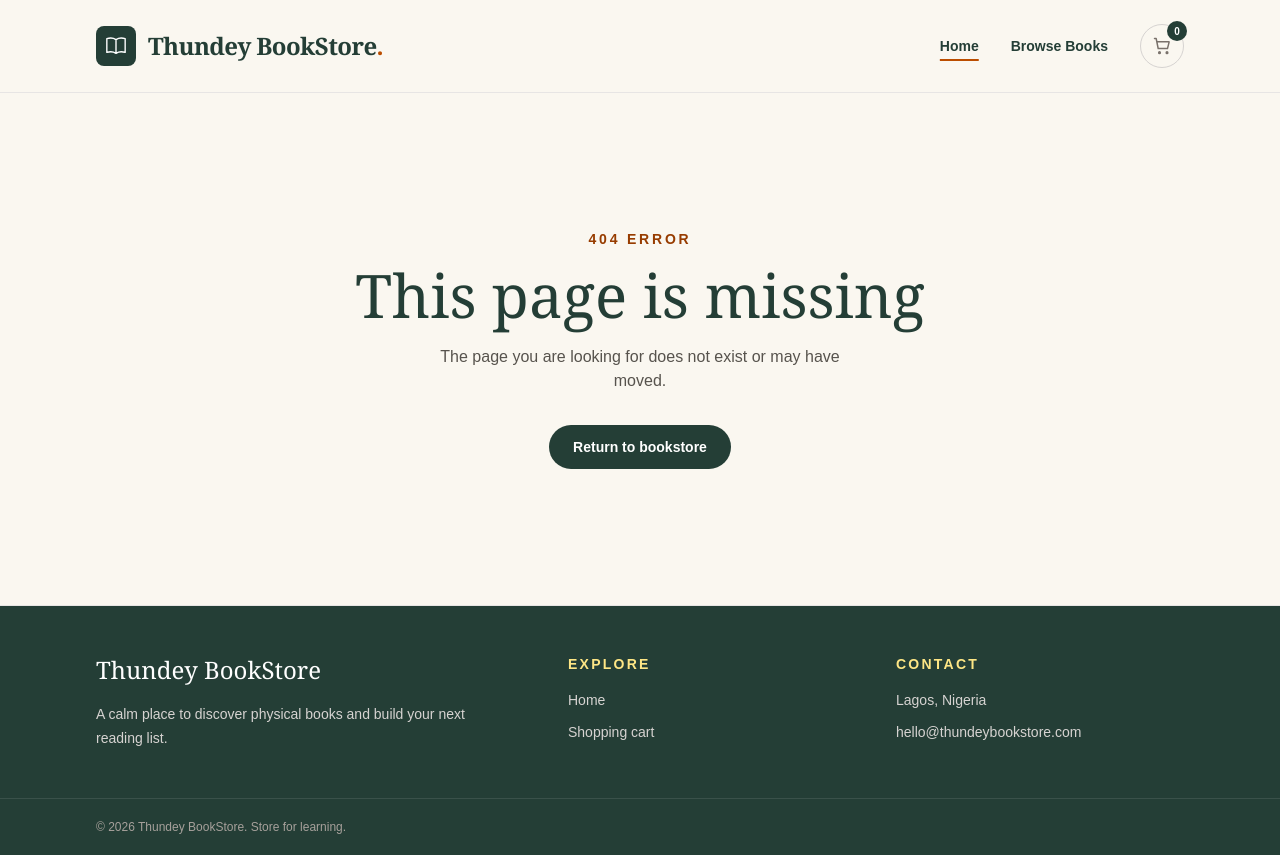
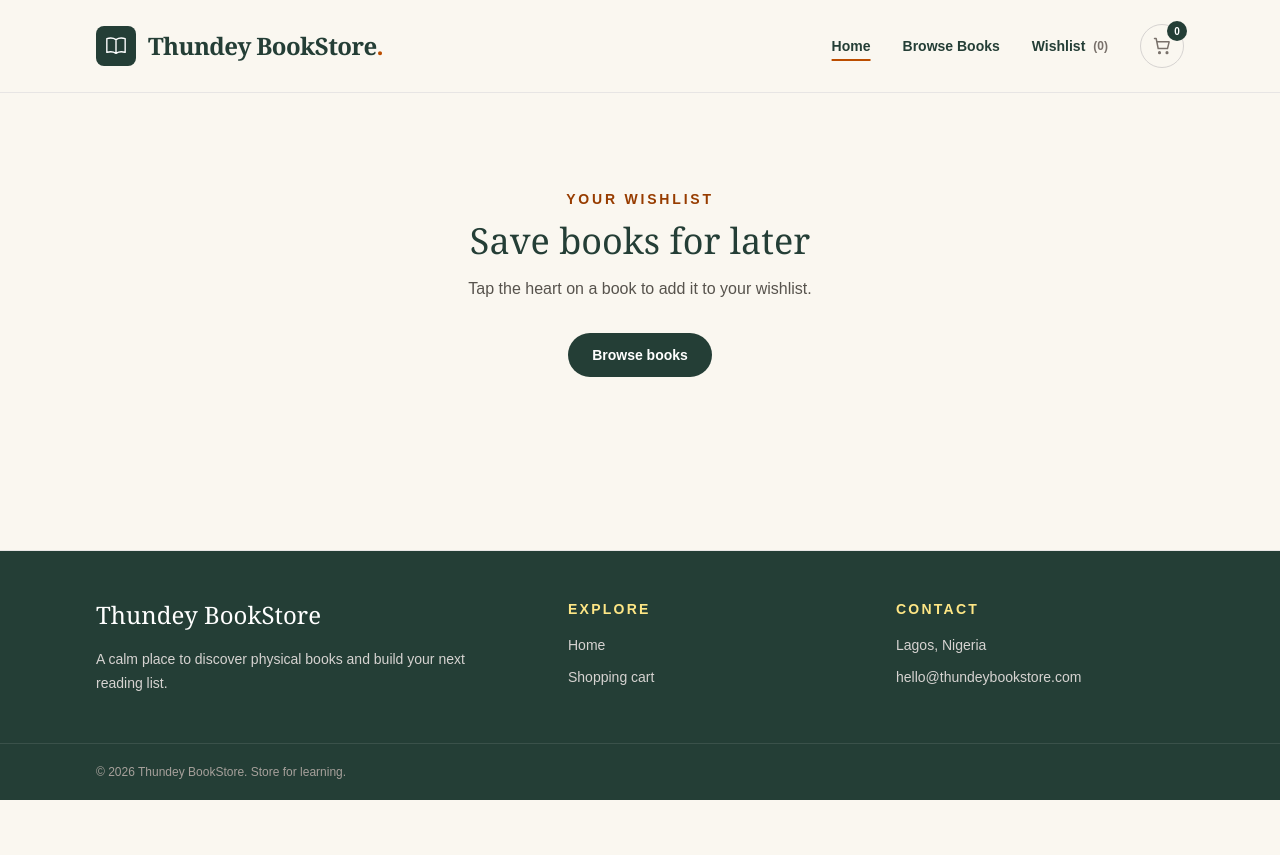
Before and after one commit to aliumuhammad2000-dev/online-bookstore, a React (Vite) app: page /wishlist in a window 1280 px wide. After the commit the page ends 800 px from the top, so only its background shows below. Built offline with nearby package versions, Linux system fonts and the light colour scheme.

Commit message:
build wishlistcontext and wishlistpage

```diff
--- a/src/App.jsx
+++ b/src/App.jsx
@@ -1,6 +1,7 @@
 import { useMemo, useState } from 'react'
 import { BrowserRouter, Route, Routes } from 'react-router-dom'
 import { CartProvider } from './context/CartContext'
+import { WishlistProvider } from './context/WishlistContext'
 import Header from './components/Header'
 import Footer from './components/Footer'
 import Hero from './components/Hero'
@@ -13,6 +14,7 @@ import CartPage from './pages/CartPage'
 import CheckoutPage from './pages/CheckoutPage'
 import OrderConfirmationPage from './pages/OrderConfirmationPage'
 import NotFoundPage from './pages/NotFoundPage'
+import WishlistPage from './pages/WishlistPage'
 import { books } from './data/books'
 
 function HomePage() {
@@ -58,7 +60,8 @@ function HomePage() {
 export default function App() {
   return (
     <CartProvider>
-      <BrowserRouter>
+      <WishlistProvider>
+        <BrowserRouter>
         <div className="flex min-h-screen flex-col">
           <Header />
           <div className="flex-1">
@@ -68,12 +71,14 @@ export default function App() {
               <Route path="/cart" element={<CartPage />} />
               <Route path="/checkout" element={<CheckoutPage />} />
               <Route path="/order-confirmation" element={<OrderConfirmationPage />} />
+              <Route path="/wishlist" element={<WishlistPage />} />
               <Route path="*" element={<NotFoundPage />} />
             </Routes>
           </div>
           <Footer />
         </div>
-      </BrowserRouter>
+        </BrowserRouter>
+      </WishlistProvider>
     </CartProvider>
   )
 }
--- a/src/components/BookCard.jsx
+++ b/src/components/BookCard.jsx
@@ -1,19 +1,35 @@
 import { Link } from 'react-router-dom'
 import { useCart } from '../context/CartContext'
+import { useWishlist } from '../context/WishlistContext'
 import { formatNaira } from '../utils/currency'
 
 export default function BookCard({ id, title, author, price, cover }) {
   const { addToCart } = useCart()
+  const { toggleWishlist, isInWishlist } = useWishlist()
+  const saved = isInWishlist(id)
 
   return (
     <article className="motion-hover-lift flex h-full w-full max-w-xs flex-col overflow-hidden rounded-2xl border border-stone-200 bg-white">
-      <Link
+      <div className="relative">
+        <Link
         to={`/books/${id}`}
         aria-label={`View details for ${title}`}
         className="flex h-60 shrink-0 items-center justify-center bg-[#eee7d9] p-6"
       >
         <img src={cover} alt={`${title} book cover`} width="360" height="520" loading="lazy" className="h-full w-auto max-w-full rounded-r-sm object-contain shadow-lg" />
-      </Link>
+        </Link>
+        <button
+          type="button"
+          aria-label={saved ? `Remove ${title} from wishlist` : `Save ${title} to wishlist`}
+          aria-pressed={saved}
+          onClick={() => toggleWishlist({ id, title, author, price, cover })}
+          className={`absolute right-3 top-3 flex size-10 items-center justify-center rounded-full border bg-white/95 shadow-sm transition hover:scale-105 ${saved ? 'border-amber-700 text-amber-700' : 'border-stone-300 text-stone-500'}`}
+        >
+          <svg aria-hidden="true" className="size-5" viewBox="0 0 24 24" fill={saved ? 'currentColor' : 'none'} stroke="currentColor" strokeWidth="1.8" strokeLinecap="round" strokeLinejoin="round">
+            <path d="M20.8 8.7c0 5.5-8.8 10.3-8.8 10.3S3.2 14.2 3.2 8.7A4.7 4.7 0 0 1 12 6.3a4.7 4.7 0 0 1 8.8 2.4Z" />
+          </svg>
+        </button>
+      </div>
       <div className="flex flex-1 flex-col p-5">
         <h2 className="font-serif text-xl font-bold leading-snug text-[#243e36]">
           <Link to={`/books/${id}`} className="underline decoration-transparent underline-offset-4 transition hover:decoration-amber-700">
--- a/src/components/Header.jsx
+++ b/src/components/Header.jsx
@@ -1,11 +1,13 @@
 import { useRef, useState } from 'react'
 import { Link, NavLink, useLocation, useNavigate } from 'react-router-dom'
 import { useCart } from '../context/CartContext'
+import { useWishlist } from '../context/WishlistContext'
 
 export default function Header() {
   const [isMenuOpen, setIsMenuOpen] = useState(false)
   const menuButtonRef = useRef(null)
   const { cartCount } = useCart()
+  const { wishlistCount } = useWishlist()
   const location = useLocation()
   const navigate = useNavigate()
 
@@ -64,6 +66,14 @@ export default function Header() {
           >
             Browse Books
           </Link>
+          <Link
+            to="/wishlist"
+            onClick={closeMenu}
+            className="flex items-center gap-2 rounded-md px-3 py-3 text-sm font-semibold text-[#243e36] hover:text-amber-800 md:px-0"
+          >
+            Wishlist
+            <span className="text-xs text-stone-500">({wishlistCount})</span>
+          </Link>
           <button
             type="button"
             aria-label={`Shopping cart, ${cartCount} ${cartCount === 1 ? 'item' : 'items'}`}
--- /dev/null
+++ b/src/context/WishlistContext.jsx
@@ -0,0 +1,50 @@
+import { createContext, useContext, useEffect, useMemo, useState } from 'react'
+
+const WishlistContext = createContext(null)
+const storageKey = 'thundey-bookstore-wishlist'
+
+function readStoredWishlist() {
+  try {
+    const savedWishlist = JSON.parse(localStorage.getItem(storageKey))
+    return Array.isArray(savedWishlist) ? savedWishlist : []
+  } catch {
+    return []
+  }
+}
+
+export function WishlistProvider({ children }) {
+  const [wishlistItems, setWishlistItems] = useState(readStoredWishlist)
+
+  useEffect(() => {
+    try {
+      localStorage.setItem(storageKey, JSON.stringify(wishlistItems))
+    } catch {
+    }
+  }, [wishlistItems])
+
+  const toggleWishlist = (book) => {
+    setWishlistItems((items) => {
+      const alreadySaved = items.some((item) => item.id === book.id)
+      return alreadySaved ? items.filter((item) => item.id !== book.id) : [...items, book]
+    })
+  }
+
+  const isInWishlist = (bookId) => wishlistItems.some((item) => item.id === bookId)
+  const wishlistCount = useMemo(() => wishlistItems.length, [wishlistItems])
+
+  return (
+    <WishlistContext.Provider value={{ wishlistItems, wishlistCount, toggleWishlist, isInWishlist }}>
+      {children}
+    </WishlistContext.Provider>
+  )
+}
+
+export function useWishlist() {
+  const context = useContext(WishlistContext)
+
+  if (!context) {
+    throw new Error('useWishlist must be used inside WishlistProvider')
+  }
+
+  return context
+}
--- /dev/null
+++ b/src/pages/WishlistPage.jsx
@@ -0,0 +1,35 @@
+import { Link } from 'react-router-dom'
+import BookGrid from '../components/BookGrid'
+import { useWishlist } from '../context/WishlistContext'
+
+export default function WishlistPage() {
+  const { wishlistItems } = useWishlist()
+
+  if (wishlistItems.length === 0) {
+    return (
+      <main id="main-content" className="mx-auto max-w-2xl px-5 py-24 text-center sm:px-8">
+        <p className="text-sm font-semibold uppercase tracking-[0.2em] text-amber-800">Your wishlist</p>
+        <h1 className="mt-3 font-serif text-4xl text-[#243e36]">Save books for later</h1>
+        <p className="mt-4 text-stone-600">Tap the heart on a book to add it to your wishlist.</p>
+        <Link to="/#books-heading" className="mt-8 inline-flex rounded-full bg-[#243e36] px-6 py-3 text-sm font-semibold text-white hover:bg-[#31584c]">
+          Browse books
+        </Link>
+      </main>
+    )
+  }
+
+  return (
+    <main id="main-content" className="mx-auto max-w-6xl px-5 py-14 sm:px-8 sm:py-20">
+      <div className="flex flex-wrap items-end justify-between gap-4">
+        <div>
+          <p className="text-sm font-semibold uppercase tracking-[0.2em] text-amber-800">Your wishlist</p>
+          <h1 className="mt-3 font-serif text-4xl text-[#243e36] sm:text-5xl">Books to remember</h1>
+        </div>
+        <p className="text-sm text-stone-500">{wishlistItems.length} saved {wishlistItems.length === 1 ? 'book' : 'books'}</p>
+      </div>
+      <div className="mt-10">
+        <BookGrid books={wishlistItems} />
+      </div>
+    </main>
+  )
+}
```
Also changed, not shown: 1 other file (tests, documents, lock files or other folders).
